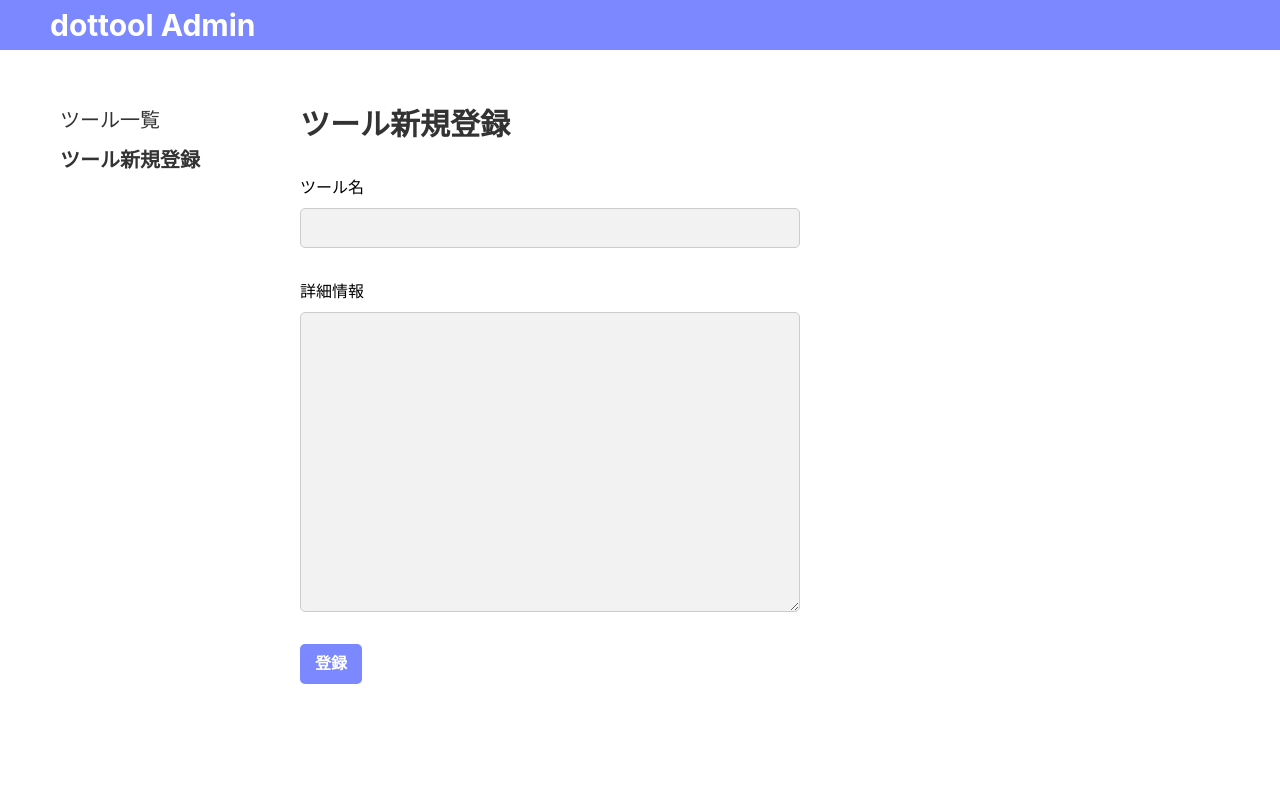
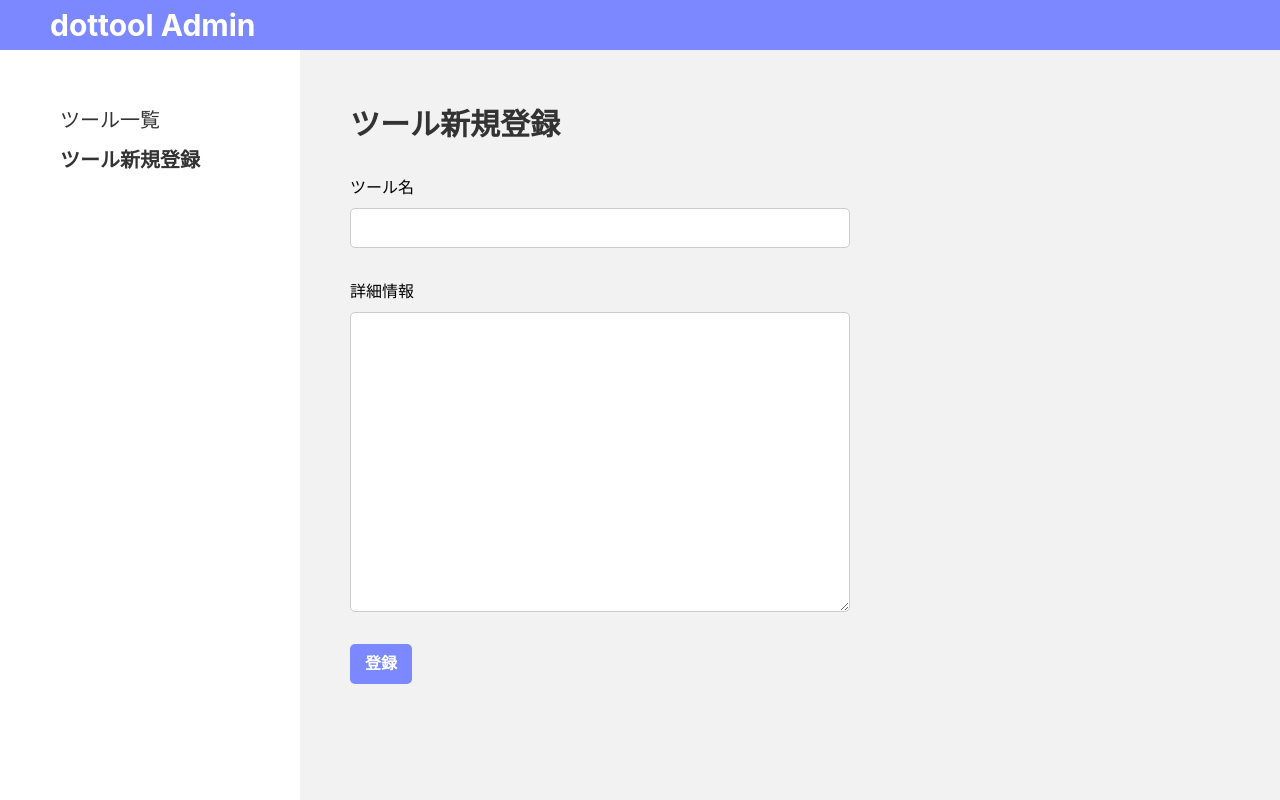
Before and after one commit to watanabe-mf/2019pbl_frontend, a React (Create React App) app: page /admin/tool/new in a window 1280 px wide. Built offline with nearby package versions, Linux system fonts and the light colour scheme.

Commit message:
Adminツール一覧追加

```diff
--- a/src/App.js
+++ b/src/App.js
@@ -5,6 +5,7 @@ import styled from 'styled-components';
 import Text from './const/Text';
 import Color from './const/Color';
 
+import AdminToolList from './containers/admin/tool/List';
 import AdminToolNew from './containers/admin/tool/New';
 
 const App = () => (
@@ -23,7 +24,10 @@ const App = () => (
           </Item>
         </List>
       </Nav>
-      <Route exact path='/admin/tool/new' component={ AdminToolNew } />
+      <Main>
+        <Route exact path='/admin/tool/' component={ AdminToolList } />
+        <Route exact path='/admin/tool/new' component={ AdminToolNew } />
+      </Main>
     </Wrap>
   </BrowserRouter>
 );
@@ -43,12 +47,13 @@ const Header = styled.header`
 
 const Wrap = styled.div`
   display: flex;
-  padding: 50px 0;
+  width: 100%;
+  min-height: calc(100vh - 50px);
 `
 
 const Nav = styled.nav`
   width: 300px;
-  padding: 0 50px;
+  padding: 50px;
 `
 
 const List = styled.ul`
@@ -78,3 +83,9 @@ const LinkText = styled(NavLink)`
     font-weight: bold;
   }
 `
+
+const Main = styled.main`
+  padding: 50px;
+  background-color: #f2f2f2;
+  width: calc(100% - 300px);
+`
--- /dev/null
+++ b/src/containers/admin/tool/List.js
@@ -0,0 +1,74 @@
+import React, { Component } from 'react';
+import styled from 'styled-components';
+import axios from 'axios';
+import Color from '../../../const/Color';
+
+class AdminToolList extends Component {
+  constructor() {
+    super();
+    this.state = {
+      data: {
+        name: '',
+        detail: ''
+      },
+      tools: []
+    }
+  }
+
+  componentDidMount() {
+    this.fetchData();
+  }
+
+  fetchData() {
+    axios
+      .get(`${process.env.REACT_APP_BASE_API_ENDPOINT}/tools`)
+      .then(response => {
+        console.log(response);
+        this.setState({
+          tools: response.data
+        });
+      })
+      .catch(error => {
+        console.log(error);
+      });
+  }
+
+  render() {
+    console.log(this.state.tools);
+    return(
+      <React.Fragment>
+        <Title>ツール一覧</Title>
+        <List>
+          { this.state.tools.map(tool => {
+            return(
+              <Item key={tool.id}>{tool.name}</Item>
+            );
+          }) }
+        </List>
+      </React.Fragment>
+    );
+  }
+}
+
+export default AdminToolList;
+
+const Title = styled.h1`
+  margin-bottom: 30px;
+  font-size: 3rem;
+  color: #333;
+`
+
+const List = styled.ul`
+  display: flex;
+  flex-wrap: wrap;
+`
+
+const Item = styled.li`
+  margin: 30px;
+  padding: 20px;
+  border-radius: 5px;
+  background-color: #fff;
+  width: 300px;
+  font-size: 3rem;
+  font-weight: bold;
+`
--- a/src/containers/admin/tool/New.js
+++ b/src/containers/admin/tool/New.js
@@ -40,7 +40,7 @@ class AdminToolNew extends Component {
 
   render() {
     return(
-      <Main>
+      <React.Fragment>
         <Title>ツール新規登録</Title>
         <ul>
           <Item>
@@ -53,15 +53,12 @@ class AdminToolNew extends Component {
           </Item>
         </ul>
         <Button onClick={ this.handleClick }>登録</Button>
-      </Main>
+      </React.Fragment>
     );
   }
 }
 
 export default AdminToolNew;
-
-const Main = styled.main`
-`
 
 const Title = styled.h1`
   margin-bottom: 30px;
@@ -79,7 +76,7 @@ const Name = styled.p`
 `
 
 const InputText = styled.input`
-  background-color: #f2f2f2;
+  background-color: #fff;
   border: solid 1px #ccc;
   border-radius: 5px;
   padding: 0 10px;
@@ -89,7 +86,7 @@ const InputText = styled.input`
 `
 
 const TextArea = styled.textarea`
-  background-color: #f2f2f2;
+  background-color: #fff;
   border: solid 1px #ccc;
   border-radius: 5px;
   padding: 10px;
```
